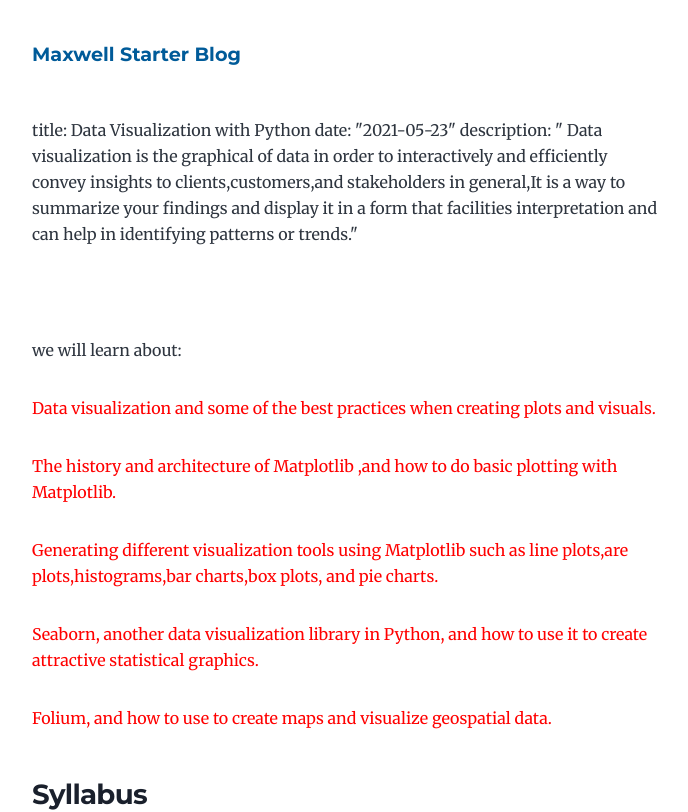
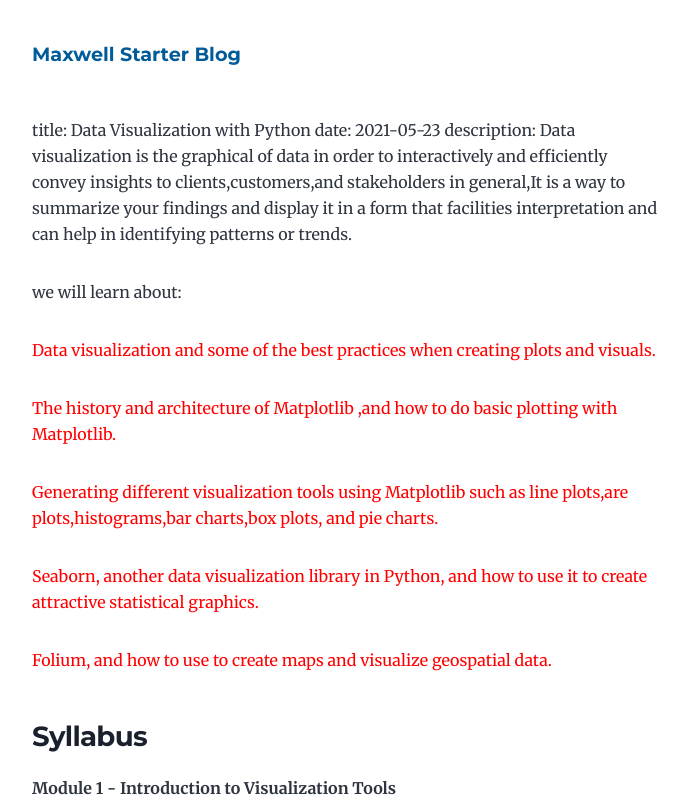
Before and after one commit to psmaxwell/learning_blog, a Gatsby site: page /Data-Visualization-with-python/ in a window 1280 px wide. Shown: the top 812 px of the page, without its empty margins (292-980 px from the left). Built offline with nearby package versions, Linux system fonts and the light colour scheme; Gatsby itself is replaced by a stand-in of ours; some packages are replaced by stand-ins of ours.

Commit message:
Data visualization with Python

```diff
--- a/content/blog/Data-Visualization-with-python/index.md
+++ b/content/blog/Data-Visualization-with-python/index.md
@@ -1,6 +1,6 @@
 title: Data Visualization with Python
-date: "2021-05-23"
-description: " Data visualization is the graphical of data in order to interactively and efficiently convey insights to clients,customers,and stakeholders in general,It is a way to summarize your findings and display it in a form that facilities interpretation and can help in identifying patterns or trends."
+date: 2021-05-23
+description:  Data visualization is the graphical of data in order to interactively and efficiently convey insights to clients,customers,and stakeholders in general,It is a way to summarize your findings and display it in a form that facilities interpretation and can help in identifying patterns or trends.
 
 
 
```
